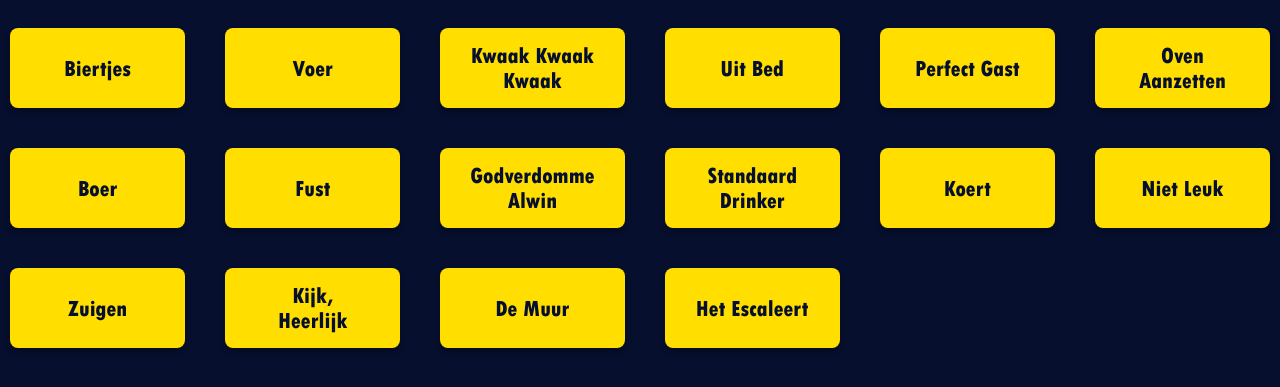
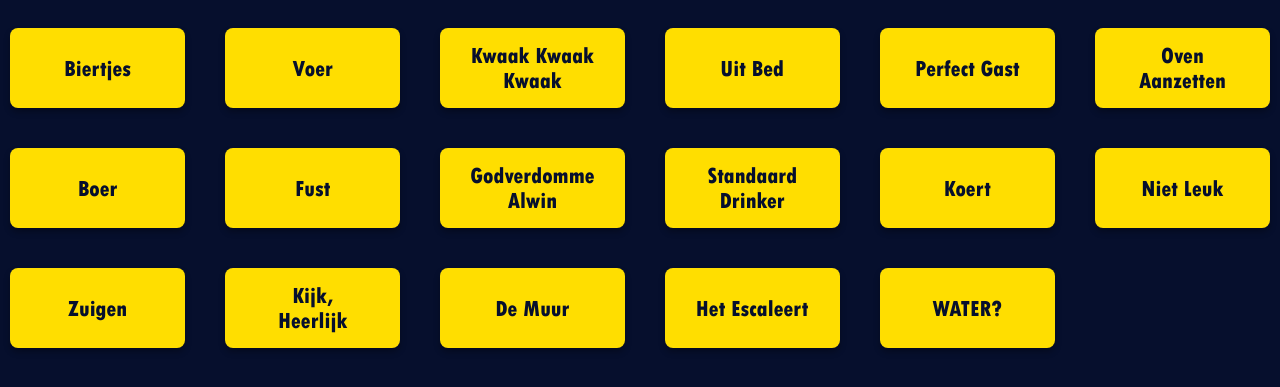
Before and after one commit to CLUB9-2/website, a plain HTML site: page soundboard.html in a window 1280 px wide. Shown: the part 241-628 px from the top of the page. Drawn offline with Linux system fonts and the light colour scheme.

Commit message:
Update soundboard.html

```diff
--- a/soundboard.html
+++ b/soundboard.html
@@ -47,6 +47,7 @@
     <button data-sound="sounds/kijkheerlijk.mp3">Kijk, Heerlijk</button>
     <button data-sound="sounds/demuur.mp3">De Muur</button>
     <button data-sound="sounds/hetescaleert.mp3">Het Escaleert</button>
+    <button data-sound="sounds/water.mp3">WATER?</button>
 
 
   </div>
```
